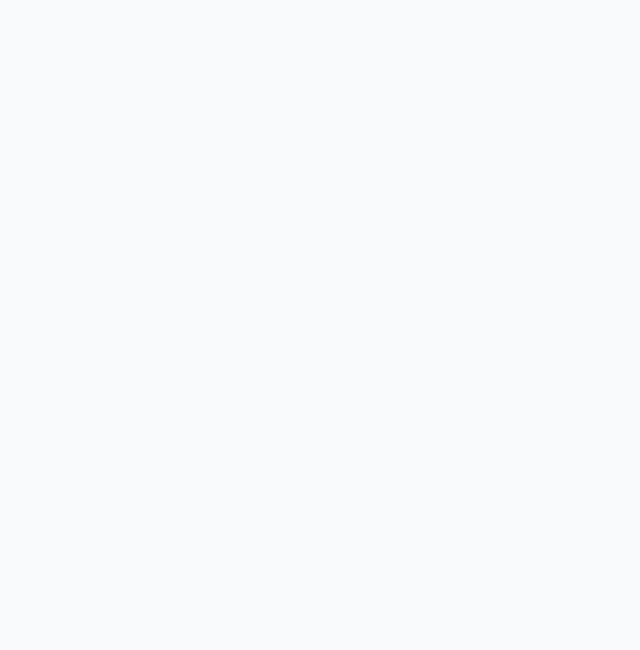
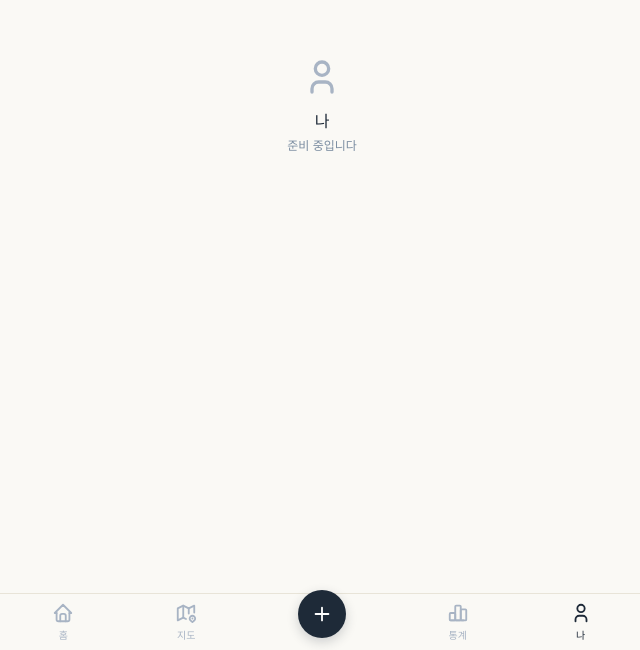
Before and after one commit to epdlaldks88-cmd/travel-app, a React (Vite) app: page /profile in a window 1280 px wide. Before the commit this address had no page. Shown: the part 150-800 px from the top of the page, without its empty margins (318-958 px from the left). Built offline with nearby package versions, Linux system fonts and the light colour scheme; a web font is replaced by a local one.

Commit message:
Step 1.5 완료: 하단 탭바 + 임시 페이지 3개 (지도·통계·나)

```diff
--- a/src/App.jsx
+++ b/src/App.jsx
@@ -1,17 +1,31 @@
 import { BrowserRouter, Routes, Route } from "react-router-dom";
 import HomePage from "./pages/HomePage";
 import TripDetailPage from "./pages/TripDetailPage";
+import MapPage from "./pages/MapPage";
+import StatsPage from "./pages/StatsPage";
+import ProfilePage from "./pages/ProfilePage";
+import BottomTabBar from "./components/BottomTabBar";
 
 function App() {
   return (
     <BrowserRouter>
-      <div className="min-h-screen bg-slate-50 p-4">
-        <div className="max-w-2xl mx-auto">
+      <div
+        className="min-h-screen"
+        style={{
+          background: "#FAF9F5",
+          paddingBottom: "calc(56px + env(safe-area-inset-bottom))",
+        }}
+      >
+        <div className="max-w-2xl mx-auto p-4">
           <Routes>
             <Route path="/" element={<HomePage />} />
             <Route path="/trips/:id" element={<TripDetailPage />} />
+            <Route path="/map" element={<MapPage />} />
+            <Route path="/stats" element={<StatsPage />} />
+            <Route path="/profile" element={<ProfilePage />} />
           </Routes>
         </div>
+        <BottomTabBar />
       </div>
     </BrowserRouter>
   );
--- /dev/null
+++ b/src/components/BottomTabBar.jsx
@@ -0,0 +1,136 @@
+import { Link, useLocation, useNavigate } from "react-router-dom";
+import {
+  IconHome,
+  IconMap2,
+  IconChartBar,
+  IconUser,
+  IconPlus,
+} from "@tabler/icons-react";
+
+function BottomTabBar() {
+  const location = useLocation();
+  const navigate = useNavigate();
+
+  // 상세 페이지에서는 탭바 숨김 (선택 사항, 시안엔 없음)
+  // 지금은 항상 표시로 진행
+
+  // 활성 탭 판정
+  const isActive = (path) => {
+    if (path === "/") return location.pathname === "/";
+    return location.pathname.startsWith(path);
+  };
+
+  // 활성 색 · 비활성 색
+  const activeColor = "#1E2A38";
+  const inactiveColor = "#A8B4C4";
+
+  // FAB 클릭: 홈으로 이동하고 폼에 포커스
+  // (지금은 그냥 홈으로 이동)
+  const handleFabClick = () => {
+    navigate("/");
+    // 나중에 폼에 자동 포커스 추가 가능
+  };
+
+  return (
+    <nav
+      className="fixed bottom-0 left-0 right-0"
+      style={{
+        background: "#FAF9F5",
+        borderTop: "0.5px solid #E8E4D8",
+        paddingBottom: "env(safe-area-inset-bottom)",
+      }}
+    >
+      <div
+        className="max-w-2xl mx-auto flex justify-around items-center relative"
+        style={{ height: "56px", padding: "0 16px" }}
+      >
+        {/* 홈 */}
+        <Link to="/" className="flex flex-col items-center gap-1">
+          <IconHome
+            size={22}
+            color={isActive("/") ? activeColor : inactiveColor}
+          />
+          <span
+            className="font-medium"
+            style={{
+              fontSize: "10px",
+              color: isActive("/") ? activeColor : inactiveColor,
+            }}
+          >
+            홈
+          </span>
+        </Link>
+
+        {/* 지도 */}
+        <Link to="/map" className="flex flex-col items-center gap-1">
+          <IconMap2
+            size={22}
+            color={isActive("/map") ? activeColor : inactiveColor}
+          />
+          <span
+            className="font-medium"
+            style={{
+              fontSize: "10px",
+              color: isActive("/map") ? activeColor : inactiveColor,
+            }}
+          >
+            지도
+          </span>
+        </Link>
+
+        {/* FAB (중앙) */}
+        <button
+          onClick={handleFabClick}
+          className="rounded-full flex items-center justify-center"
+          style={{
+            width: "48px",
+            height: "48px",
+            background: "#1E2A38",
+            color: "#FFFFFF",
+            marginTop: "-16px",
+            boxShadow: "0 4px 12px rgba(30,42,56,0.2)",
+          }}
+          title="새 여행 추가"
+        >
+          <IconPlus size={22} />
+        </button>
+
+        {/* 통계 */}
+        <Link to="/stats" className="flex flex-col items-center gap-1">
+          <IconChartBar
+            size={22}
+            color={isActive("/stats") ? activeColor : inactiveColor}
+          />
+          <span
+            className="font-medium"
+            style={{
+              fontSize: "10px",
+              color: isActive("/stats") ? activeColor : inactiveColor,
+            }}
+          >
+            통계
+          </span>
+        </Link>
+
+        {/* 나 */}
+        <Link to="/profile" className="flex flex-col items-center gap-1">
+          <IconUser
+            size={22}
+            color={isActive("/profile") ? activeColor : inactiveColor}
+          />
+          <span
+            className="font-medium"
+            style={{
+              fontSize: "10px",
+              color: isActive("/profile") ? activeColor : inactiveColor,
+            }}
+          >
+            나
+          </span>
+        </Link>
+      </div>
+    </nav>
+  );
+}
+
+export default BottomTabBar;
--- /dev/null
+++ b/src/pages/MapPage.jsx
@@ -0,0 +1,20 @@
+import { IconMap2 } from "@tabler/icons-react";
+
+function MapPage() {
+  return (
+    <div className="min-h-[60vh] flex flex-col items-center justify-center">
+      <IconMap2 size={40} color="#A8B4C4" />
+      <h2
+        className="mt-3 font-medium"
+        style={{ color: "#1E2A38", fontSize: "16px" }}
+      >
+        지도
+      </h2>
+      <p className="mt-1" style={{ color: "#7A8CA0", fontSize: "12px" }}>
+        준비 중입니다
+      </p>
+    </div>
+  );
+}
+
+export default MapPage;
--- /dev/null
+++ b/src/pages/ProfilePage.jsx
@@ -0,0 +1,20 @@
+import { IconUser } from "@tabler/icons-react";
+
+function ProfilePage() {
+  return (
+    <div className="min-h-[60vh] flex flex-col items-center justify-center">
+      <IconUser size={40} color="#A8B4C4" />
+      <h2
+        className="mt-3 font-medium"
+        style={{ color: "#1E2A38", fontSize: "16px" }}
+      >
+        나
+      </h2>
+      <p className="mt-1" style={{ color: "#7A8CA0", fontSize: "12px" }}>
+        준비 중입니다
+      </p>
+    </div>
+  );
+}
+
+export default ProfilePage;
--- /dev/null
+++ b/src/pages/StatsPage.jsx
@@ -0,0 +1,20 @@
+import { IconChartBar } from "@tabler/icons-react";
+
+function StatsPage() {
+  return (
+    <div className="min-h-[60vh] flex flex-col items-center justify-center">
+      <IconChartBar size={40} color="#A8B4C4" />
+      <h2
+        className="mt-3 font-medium"
+        style={{ color: "#1E2A38", fontSize: "16px" }}
+      >
+        통계
+      </h2>
+      <p className="mt-1" style={{ color: "#7A8CA0", fontSize: "12px" }}>
+        준비 중입니다
+      </p>
+    </div>
+  );
+}
+
+export default StatsPage;
```
